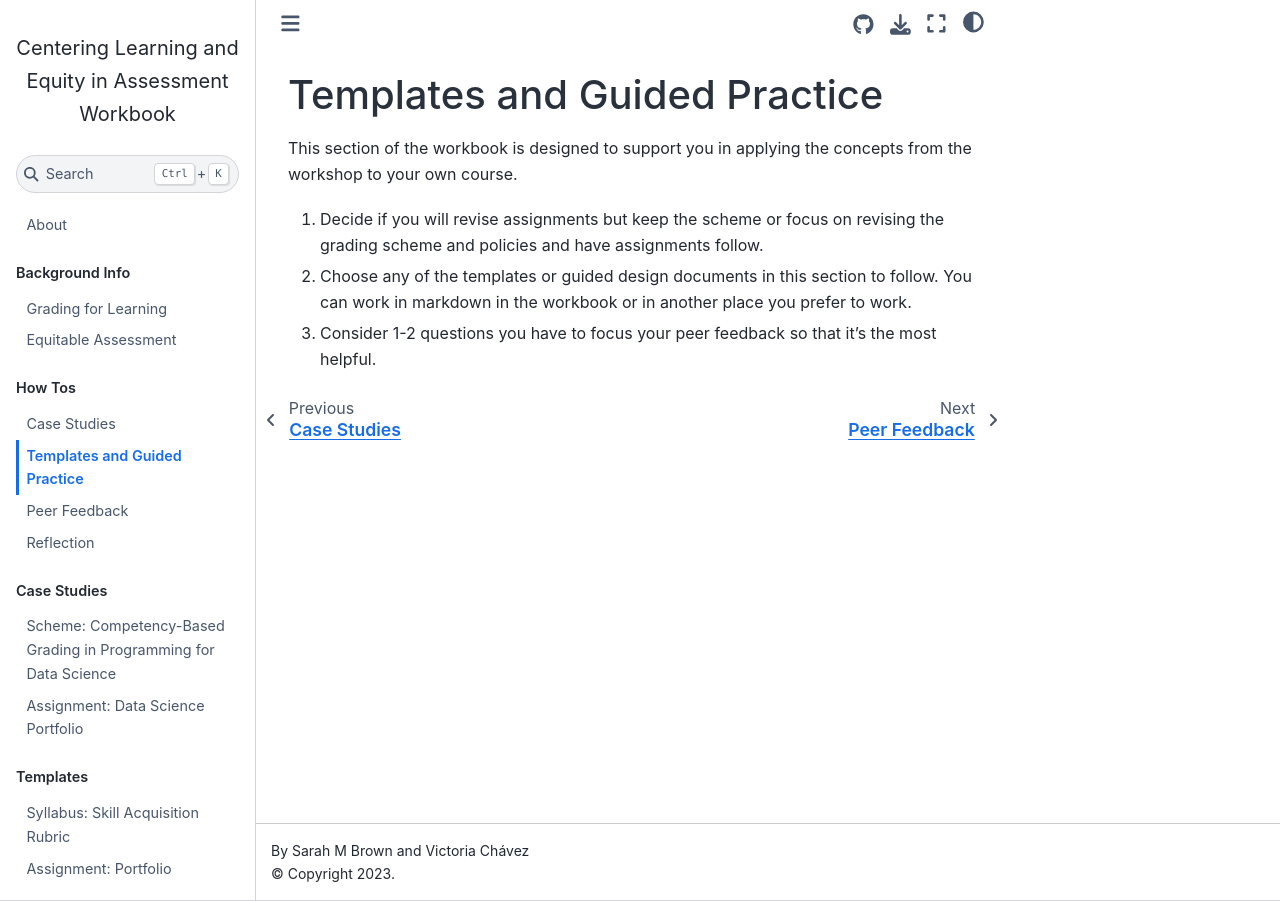
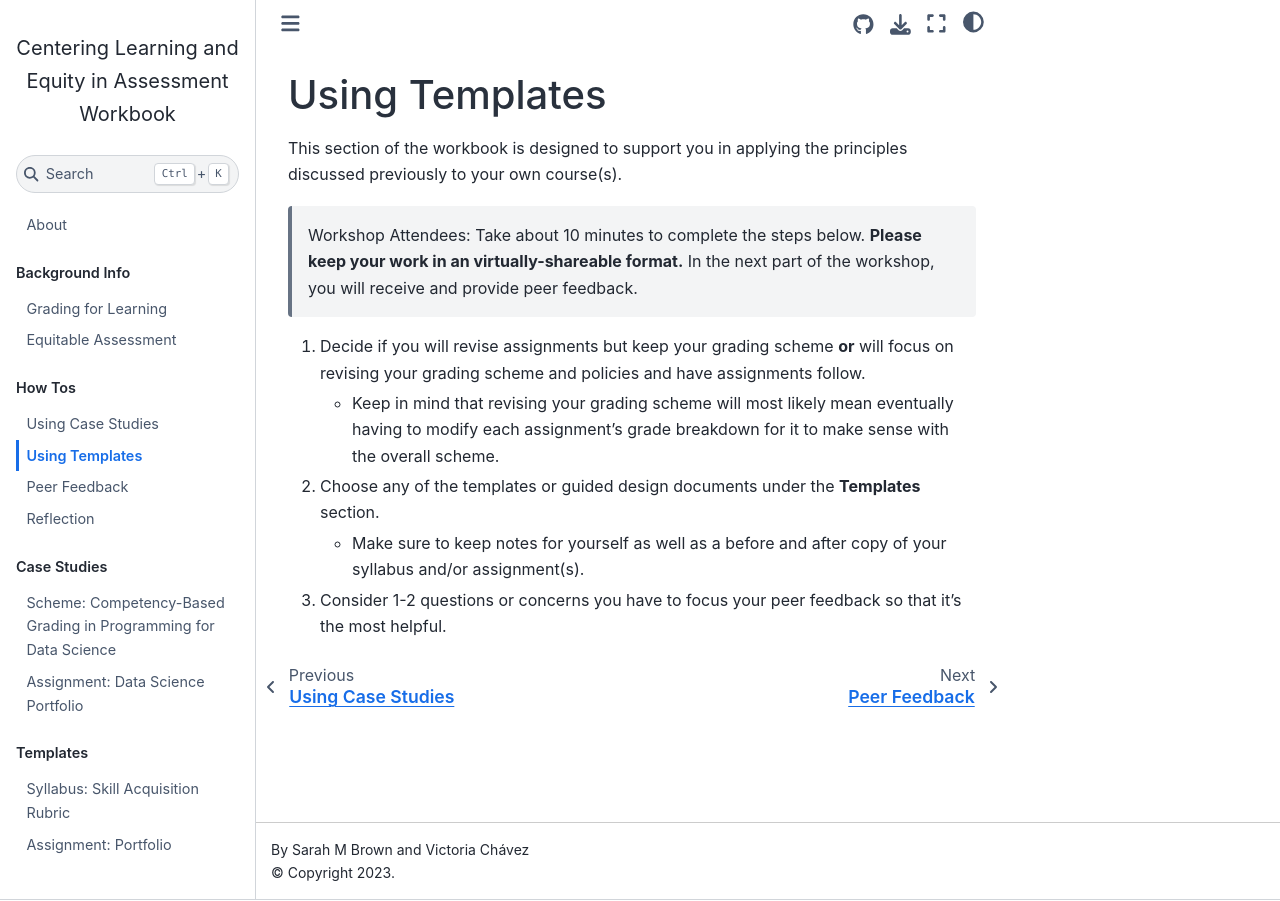
Before and after one commit to grading4learning/workbook, a Jupyter Book: the page built from practice/guided.md, in a window 1280 px wide. Built offline with Jupyter Book 1.0.4 settings and Sphinx 7.4.7 and the Sphinx Book theme 1.1.4, drawn with Linux system fonts in a browser that asks for light colours; pages that are not in the unit, such as notebooks, are missing from menus.

```diff
--- a/practice/guided.md
+++ b/practice/guided.md
@@ -1,7 +1,11 @@
-# Templates and Guided Practice
+# Using Templates
 
-This section of the workbook is designed to support you in applying the concepts from the workshop to your own course.
+This section of the workbook is designed to support you in applying the principles discussed previously to your own course(s).
 
-1. Decide if you will revise assignments but keep the scheme or focus on revising the grading scheme and policies and have assignments follow.
-1. Choose any of the templates or guided design documents in this section to follow.  You can work in markdown in the workbook or in another place you prefer to work.
-1. Consider 1-2 questions you have to focus your peer feedback so that it's the most helpful.
+> Workshop Attendees: Take about 10 minutes to complete the steps below. **Please keep your work in an virtually-shareable format.** In the next part of the workshop, you will receive and provide peer feedback.
+
+1. Decide if you will revise assignments but keep your grading scheme **or** will focus on revising your grading scheme and policies and have assignments follow.
+    - Keep in mind that revising your grading scheme will most likely mean eventually having to modify each assignment's grade breakdown for it to make sense with the overall scheme.
+1. Choose any of the templates or guided design documents under the **Templates** section.
+    - Make sure to keep notes for yourself as well as a before and after copy of your syllabus and/or assignment(s).
+1. Consider 1-2 questions or concerns you have to focus your peer feedback so that it's the most helpful.
```
Also changed, not shown: index.md (+5 -3 lines), practice/cases.md (+4 -3 lines), practice/peerfeedback.md (+5 -1 lines), practice/reflection.md (+11 -2 lines).
